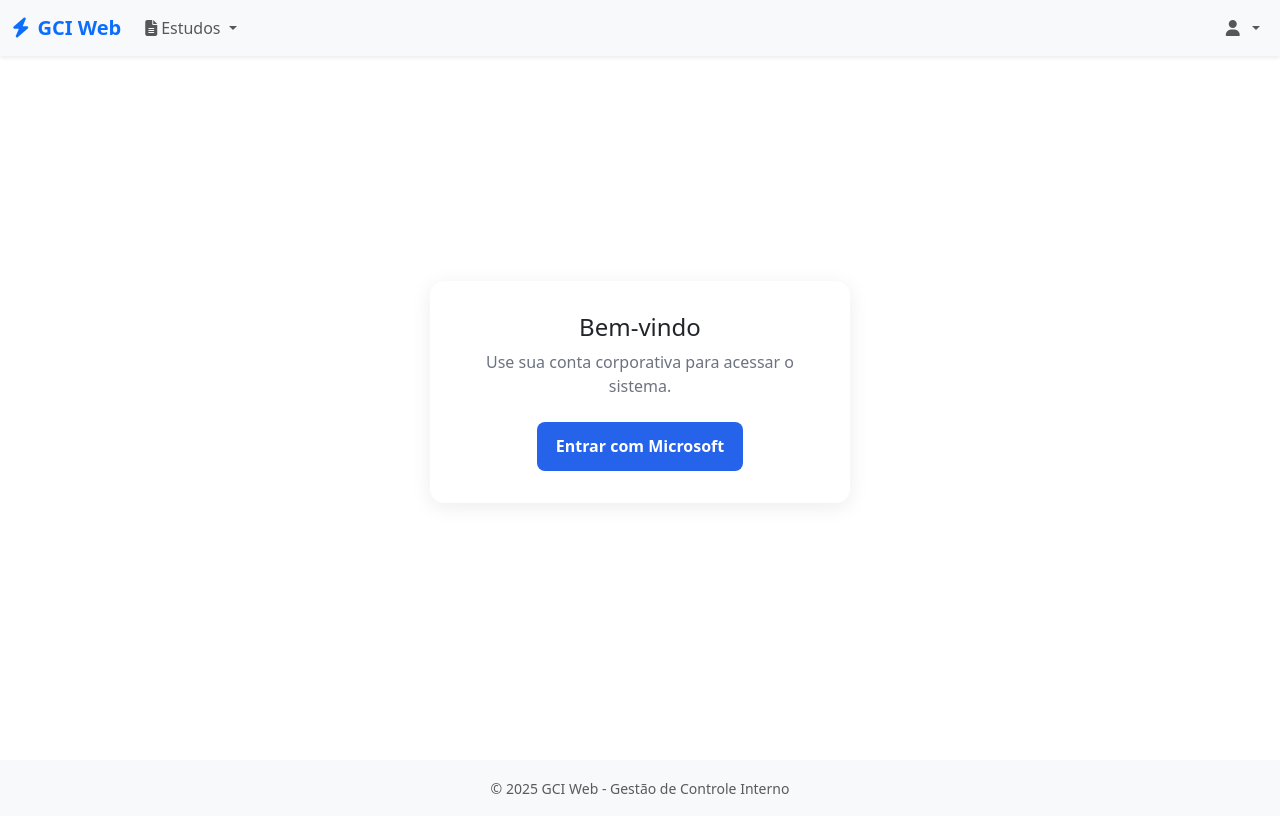
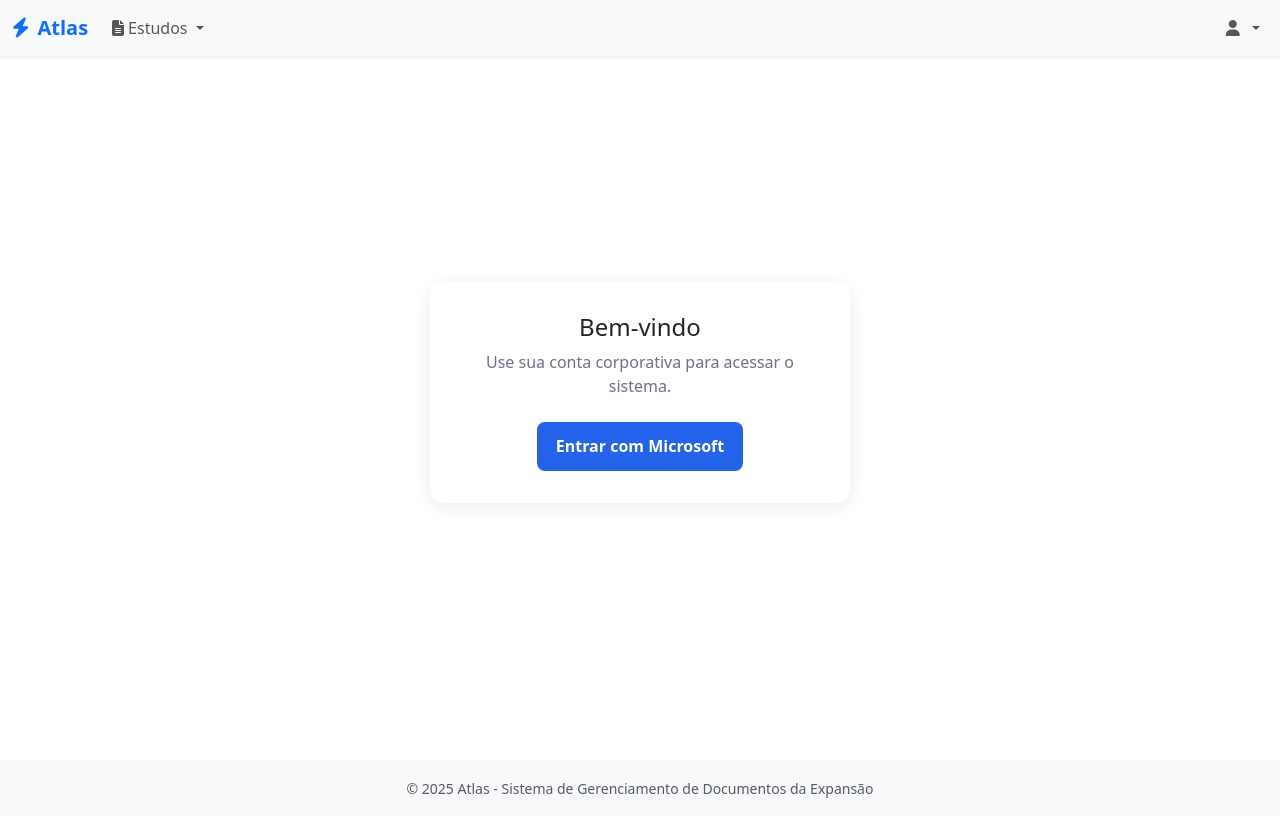
Before and after one commit to EDP-DDPE/GCIWeb, a Flask app: page /auth/public in a window 1280 px wide. Run offline with Flask 3, Linux system fonts and the light colour scheme; parts of the project's set-up code (start-up, migrations or seed data) failed here and were passed over; some libraries are stand-ins or nearby versions.

Commit message:
Alteração do Nome da Aplicação

```diff
--- a/app/main/templates/main/index.html
+++ b/app/main/templates/main/index.html
@@ -16,7 +16,7 @@
 
 <div class="fundo-index">
     <h1 class="text-center mb-4">{{msg}}</h1>
-    <h1 class="text-center mb-4">Bem-vindo ao GCI Web!</h1>
+    <h1 class="text-center mb-4">Bem-vindo ao Atlas!</h1>
 
     {% if not session.user %}
     <div class="row justify-content-center">
--- a/app/templates/base.html
+++ b/app/templates/base.html
@@ -104,7 +104,7 @@
     <nav class="navbar navbar-expand-lg navbar-light bg-light shadow-sm">
         <div class="container-fluid">
             <a class="navbar-brand" href="{{ url_for('main.home') }}">
-                <i class="fas fa-bolt me-2"></i>GCI Web
+                <i class="fas fa-bolt me-2"></i>Atlas
             </a>
 
             <button class="navbar-toggler" type="button" data-bs-toggle="collapse" data-bs-target="#navbarNav">
@@ -178,7 +178,7 @@
     <!-- Footer -->
     <footer class="bg-light text-center text-muted py-3 mt-5">
         <div class="container">
-            <small>&copy; 2025 GCI Web - Gestão de Controle Interno</small>
+            <small>&copy; 2025 Atlas - Sistema de Gerenciamento de Documentos da Expansão</small>
         </div>
     </footer>
 
--- a/run.py
+++ b/run.py
@@ -11,7 +11,7 @@ def run():
 
     # Context da aplicação para comandos
     with app.app_context():
-        print("🚀 Iniciando aplicação GCI Web...")
+        print("🚀 Iniciando aplicação Atlas...")
         # Testar conexão
         if db_manager.test_connection():
             print("✅ Conexão com SQL Server OK!")
```
